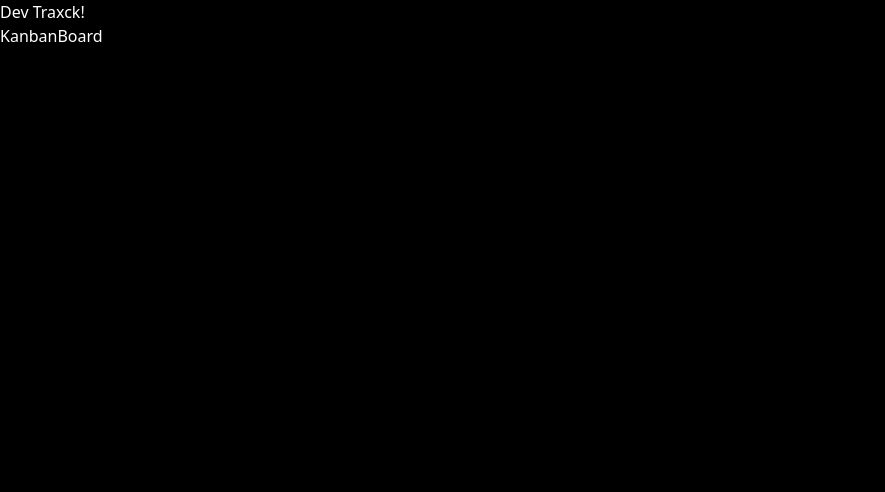
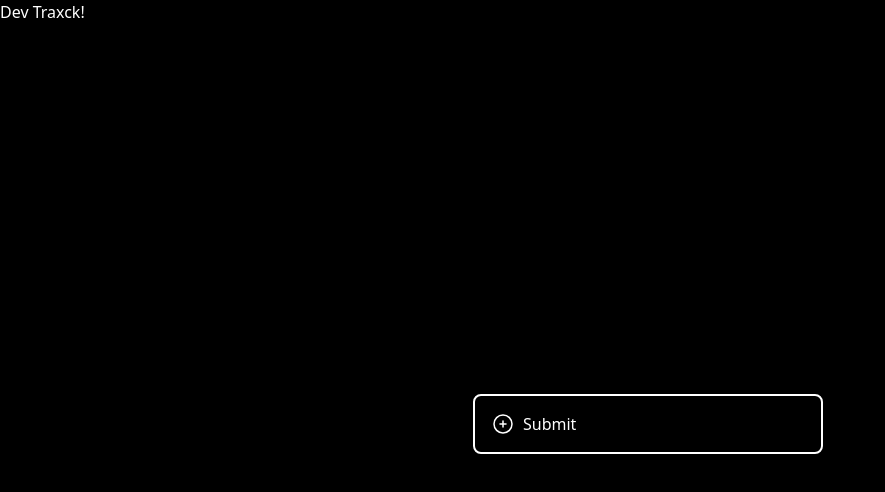
Before and after one commit to Toheedullah-K3/DevTrack, a React (Vite) app: page / in a window 1280 px wide. Shown: the top 492 px of the page, without its empty margins (0-885 px from the left). Built offline with nearby package versions, Linux system fonts and the light colour scheme.

Commit message:
Working on Column Container

```diff
--- /dev/null
+++ b/src/components/Button.tsx
@@ -0,0 +1,21 @@
+import PlusIcon from "../icons/PlusIcon"
+import type { MouseEventHandler } from "react"
+
+interface ClickProp {
+  onClick: MouseEventHandler<HTMLButtonElement>
+}
+
+
+function Button({onClick}: ClickProp) {
+  return (
+        <button
+            type="submit"
+            onClick={onClick}
+            className="h-[60px] w-[350px] min-w-[350px] cursor-pointer rounded-lg bg-mainBackgroundColor border-2 border-columnBackgroundColor p-4 ring-rose-500 hover:ring-2 flex gap-2">
+                <PlusIcon />
+            Submit
+        </button>
+  )
+}
+
+export default Button
--- /dev/null
+++ b/src/components/ColumnContainer.tsx
@@ -0,0 +1,15 @@
+import type { Column } from "../types"
+
+interface Props {
+    column: Column
+}
+function ColumnContainer({column}: Props) {
+
+  return (
+    <div className="
+        bg-gray-500
+    ">{column.title}</div>
+  )
+}
+
+export default ColumnContainer
--- a/src/components/KanbanBoard.tsx
+++ b/src/components/KanbanBoard.tsx
@@ -1,9 +1,45 @@
-import React from 'react'
+import { useState } from 'react'
+import Button from './Button'
+import ColumnContainer from './ColumnContainer';
+
+// types import
+import type { Column } from '../types'
+
 
 function KanbanBoard() {
-  return (
-    <div>KanbanBoard</div>
-  )
+    const [columns, setColumns] = useState<Column[]>([])
+
+
+    // ** Functions
+
+    function createNewColumn() {
+        const columnsToAdd: Column = {
+            id: generateId(),
+            title: `Column ${columns.length + 1}`,
+        };
+
+        console.log(columnsToAdd)
+        setColumns([...columns, columnsToAdd])
+    }
+
+
+    function generateId() {
+        return Math.floor(Math.random() * 10001)
+    }
+    return (
+        <div className="m-auto flex min-h-screen w-full items-center overflow-x-auto overflow-y-hidden px-10">
+            <div className='m-auto flex gap-4'>
+                <div className='flex gap-4'>
+                    {columns.map(col => (
+                        <ColumnContainer column={col}/>
+                    ))}
+                </div>
+                <Button onClick={createNewColumn} />
+            </div>
+        </div>
+
+
+    )
 }
 
 export default KanbanBoard
--- /dev/null
+++ b/src/icons/PlusIcon.tsx
@@ -0,0 +1,11 @@
+
+function PlusIcon() {
+    return (
+        <svg xmlns="http://www.w3.org/2000/svg" fill="none" viewBox="0 0 24 24" strokeWidth={1.5} stroke="currentColor" className="size-6">
+            <path strokeLinecap="round" strokeLinejoin="round" d="M12 9v6m3-3H9m12 0a9 9 0 1 1-18 0 9 9 0 0 1 18 0Z" />
+        </svg>
+
+    )
+}
+
+export default PlusIcon
--- /dev/null
+++ b/src/types.ts
@@ -0,0 +1,6 @@
+export type Id = string | number;
+
+export type Column = {
+    id: Id,
+    title: string
+}
```
